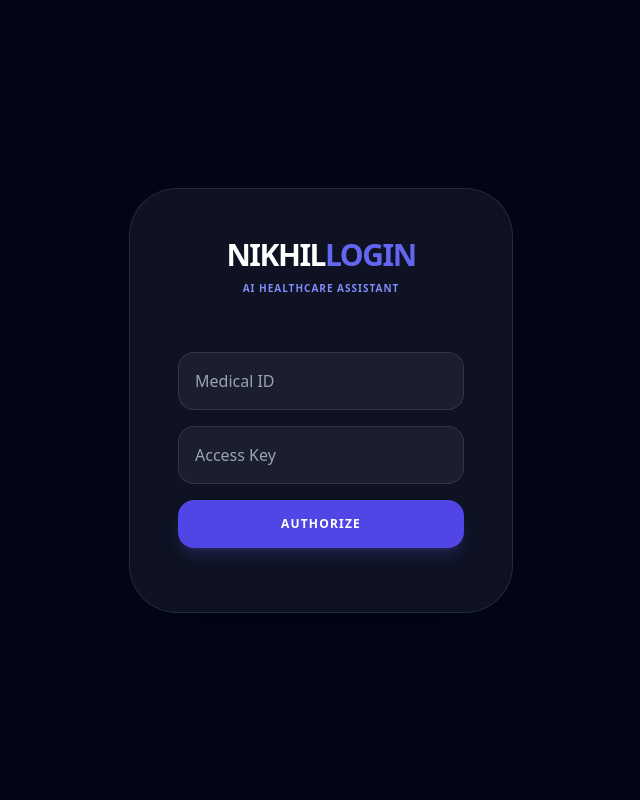
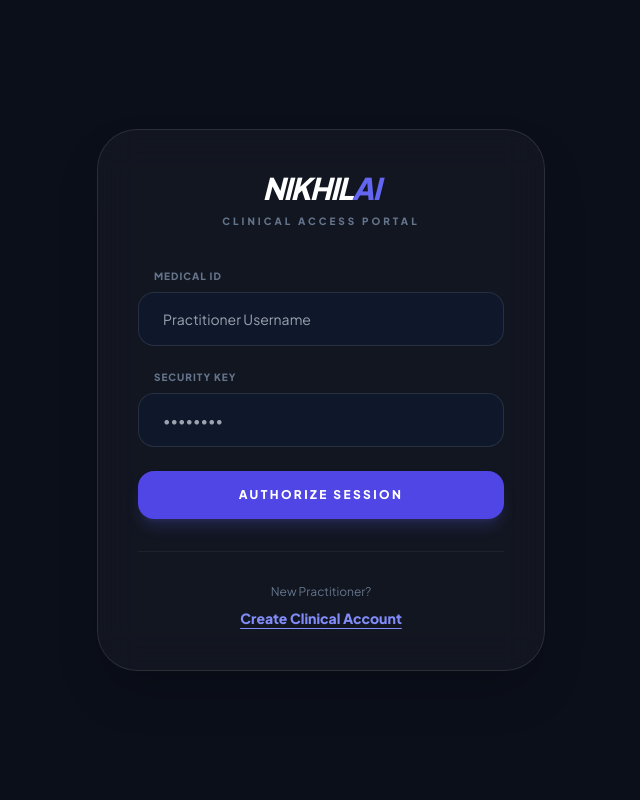
Before and after one commit to Nikhil-Raju/AI-Healthcare-Bot, a Django app: page / in a window 1280 px wide. Shown: the whole page, without its empty margins (319-959 px from the left). Run offline with Django 4.2, Linux system fonts and the light colour scheme; some libraries are stand-ins or nearby versions.

Commit message:
Adda  file

```diff
--- a/bot_app/templates/index.html
+++ b/bot_app/templates/index.html
@@ -3,7 +3,7 @@
 <head>
     <meta charset="UTF-8">
     <meta name="viewport" content="width=device-width, initial-scale=1.0">
-    <title>Nikhil AI | Health Intelligence</title>
+    <title> Health Assistant AI | Health Intelligence</title>
     <script src="https://cdn.tailwindcss.com"></script>
     <link href="https://fonts.googleapis.com/css2?family=Plus+Jakarta+Sans:wght@300;400;600;800&family=JetBrains+Mono&display=swap" rel="stylesheet">
     <style>
--- a/bot_app/templates/login.html
+++ b/bot_app/templates/login.html
@@ -1,14 +1,53 @@
-<script src="https://cdn.tailwindcss.com"></script>
-<body class="bg-[#020617] h-screen flex items-center justify-center font-sans">
-    <div class="bg-white/5 p-12 rounded-[3rem] border border-white/10 w-96 text-center shadow-2xl backdrop-blur-md">
-        <h1 class="text-white text-3xl font-black mb-2 tracking-tighter uppercase">Nikhil<span class="text-indigo-500">Login</span></h1>
-        <p class="text-indigo-400 text-[10px] font-bold tracking-widest uppercase mb-10">AI Healthcare Assistant</p>
-        {% if messages %}{% for m in messages %}<p class="text-red-500 text-[10px] mb-4 font-bold">{{m}}</p>{% endfor %}{% endif %}
-        <form method="POST" class="space-y-4">
+<!DOCTYPE html>
+<html lang="en">
+<head>
+    <meta charset="UTF-8">
+    <meta name="viewport" content="width=device-width, initial-scale=1.0">
+    <title>Health Assistant AI | Practitioner Login</title>
+    <script src="https://cdn.tailwindcss.com"></script>
+    <link href="https://fonts.googleapis.com/css2?family=Plus+Jakarta+Sans:wght@300;400;600;800&display=swap" rel="stylesheet">
+    <style>
+        body { font-family: 'Plus Jakarta Sans', sans-serif; background-color: #0b0f1a; color: white; }
+        .glass-card { background: rgba(255, 255, 255, 0.03); backdrop-filter: blur(20px); border: 1px solid rgba(255, 255, 255, 0.1); }
+    </style>
+</head>
+<body class="h-screen flex items-center justify-center p-6">
+    <div class="max-w-md w-full glass-card p-10 rounded-[2.5rem] shadow-2xl">
+        <div class="text-center mb-10">
+            <h1 class="text-3xl font-extrabold italic tracking-tighter">NIKHIL<span class="text-indigo-500">AI</span></h1>
+            <p class="text-[10px] text-slate-500 font-bold uppercase tracking-[0.3em] mt-2">Clinical Access Portal</p>
+        </div>
+
+        <form method="POST" class="space-y-6">
             {% csrf_token %}
-            <input name="username" placeholder="Medical ID" class="w-full p-4 bg-white/5 rounded-2xl text-white border border-white/10 outline-none focus:border-indigo-500" required>
-            <input type="password" name="password" placeholder="Access Key" class="w-full p-4 bg-white/5 rounded-2xl text-white border border-white/10 outline-none focus:border-indigo-500" required>
-            <button class="w-full bg-indigo-600 p-4 rounded-2xl text-white font-black text-xs uppercase tracking-widest hover:bg-indigo-500 transition shadow-lg shadow-indigo-500/20">Authorize</button>
+            <div>
+                <label class="text-[10px] font-black text-slate-500 uppercase tracking-widest ml-4 mb-2 block">Medical ID</label>
+                <input type="text" name="username" required placeholder="Practitioner Username"
+                    class="w-full bg-slate-900 border border-white/10 rounded-2xl py-4 px-6 text-sm focus:ring-2 focus:ring-indigo-500 outline-none transition">
+            </div>
+            <div>
+                <label class="text-[10px] font-black text-slate-500 uppercase tracking-widest ml-4 mb-2 block">Security Key</label>
+                <input type="password" name="password" required placeholder="••••••••"
+                    class="w-full bg-slate-900 border border-white/10 rounded-2xl py-4 px-6 text-sm focus:ring-2 focus:ring-indigo-500 outline-none transition">
+            </div>
+
+            {% if messages %}
+                {% for message in messages %}
+                    <p class="text-red-400 text-[10px] font-bold text-center uppercase tracking-wider">{{ message }}</p>
+                {% endfor %}
+            {% endif %}
+
+            <button type="submit" class="w-full bg-indigo-600 hover:bg-indigo-500 py-4 rounded-2xl font-black uppercase text-xs tracking-[0.2em] transition shadow-lg shadow-indigo-500/20">
+                Authorize Session
+            </button>
         </form>
+
+        <div class="mt-8 pt-8 border-t border-white/5 text-center">
+            <p class="text-slate-500 text-xs font-medium">New Practitioner?</p>
+            <a href="{% url 'signup' %}" class="inline-block mt-2 text-indigo-400 hover:text-indigo-300 font-bold text-sm transition underline underline-offset-4">
+                Create Clinical Account
+            </a>
+        </div>
     </div>
 </body>
+</html>
```
